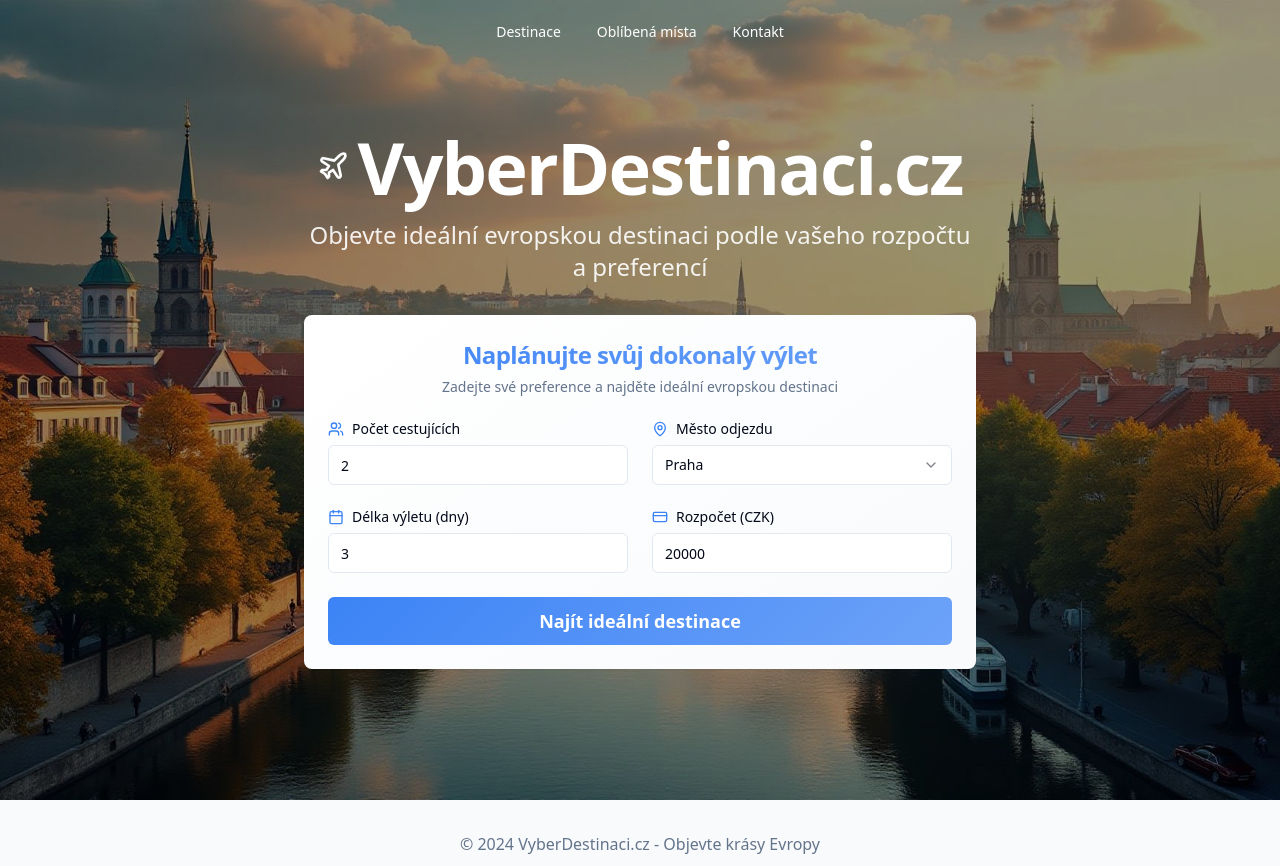
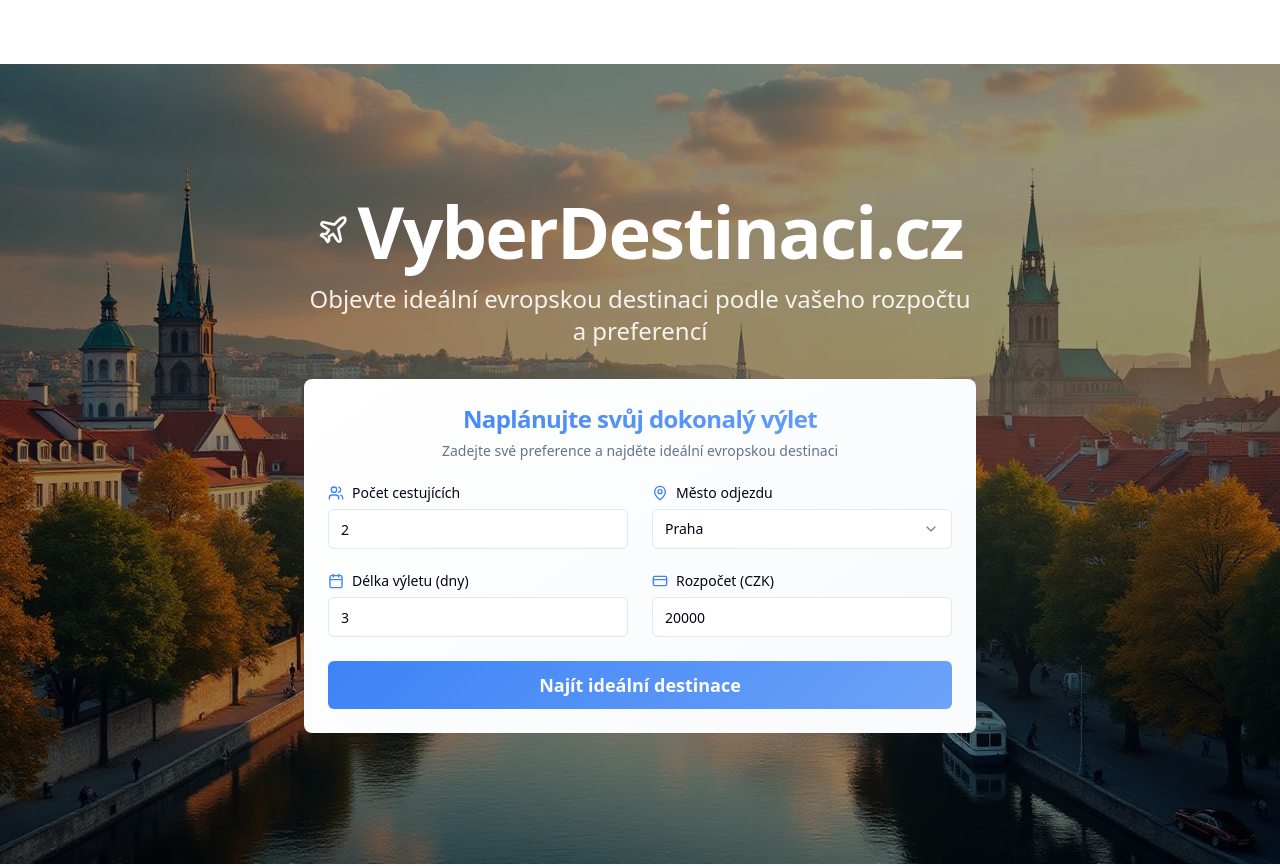
Before and after one commit to smitty33685/planujcestu-evropa-kouzlo, a React (Vite) app: page / in a window 1280 px wide. Shown: the top 866 px of the page. Built offline with nearby package versions, Linux system fonts and the light colour scheme.

Commit message:
Add sticky navigation bar
Make the navigation bar sticky on desktop with a background that appears on scroll.

```diff
--- a/src/components/Navbar.tsx
+++ b/src/components/Navbar.tsx
@@ -1,4 +1,4 @@
-import { useState } from "react";
+import { useState, useEffect } from "react";
 import { useLocation } from "react-router-dom";
 import { Menu, X } from "lucide-react";
 import { Button } from "@/components/ui/button";
@@ -8,7 +8,18 @@ import { cn } from "@/lib/utils";
 
 const Navbar = () => {
   const [isOpen, setIsOpen] = useState(false);
+  const [isScrolled, setIsScrolled] = useState(false);
   const location = useLocation();
+
+  useEffect(() => {
+    const handleScroll = () => {
+      const scrolled = window.scrollY > 100;
+      setIsScrolled(scrolled);
+    };
+
+    window.addEventListener("scroll", handleScroll);
+    return () => window.removeEventListener("scroll", handleScroll);
+  }, []);
 
   const navItems = [
     { href: "/destinace", label: "Destinace" },
@@ -20,7 +31,14 @@ const Navbar = () => {
 
   return (
     <TooltipProvider>
-      <nav className="fixed top-0 z-50 w-full bg-transparent">
+      <nav className={cn(
+        "top-0 z-50 w-full transition-all duration-300",
+        "md:sticky md:backdrop-blur-sm",
+        isScrolled
+          ? "md:bg-background/80 md:border-b md:border-border/50 md:shadow-sm"
+          : "md:bg-transparent",
+        "relative bg-transparent" // Mobile stays relative with transparent bg
+      )}>
         <div className="container mx-auto px-4">
           <div className="flex h-16 items-center justify-center">
             {/* Desktop Navigation */}
@@ -33,7 +51,10 @@ const Navbar = () => {
                         <NavigationMenuLink
                           className={cn(
                             navigationMenuTriggerStyle(),
-                            "text-white hover:text-white hover:bg-white/10 bg-transparent border-none cursor-pointer"
+                            "bg-transparent border-none cursor-pointer transition-colors",
+                            isScrolled
+                              ? "text-foreground hover:text-foreground hover:bg-accent"
+                              : "text-white hover:text-white hover:bg-white/10"
                           )}
                           onClick={(e) => e.preventDefault()}
                         >
```
